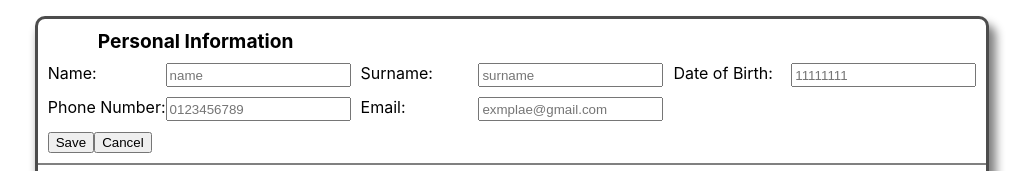
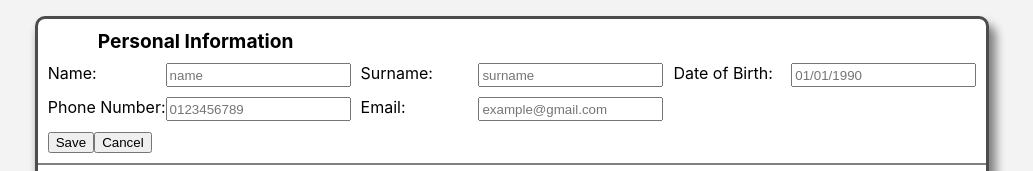
Before and after one commit to Saker07/ResumeBuilder, a React (Create React App) app: page / in a window 1280 px wide. Shown: the top 171 px of the page, without its empty margins (128-1161 px from the left). Built offline with nearby package versions, Linux system fonts and the light colour scheme.

Commit message:
Fix typos and change bgcolor

```diff
--- a/src/App.css
+++ b/src/App.css
@@ -3,6 +3,7 @@ body{
   flex-direction: column;
   display: flex;
   align-items: center;
+  background-color: #f3f3f3;
 }
 #root {
   min-width: 50%;
--- a/src/Personal.jsx
+++ b/src/Personal.jsx
@@ -36,13 +36,13 @@ class Personal extends Component{
                         <input id='surnameInput' placeholder='surname' data-key='surname' onChange={this.handleChange} value={info.surname } />
                     </label>
                     <label htmlFor='dateOfBirthInput' className="dateOfBirth"><span>Date of Birth: </span>
-                        <input id='dateOfBirthInput' placeholder='11111111' data-key='dateOfBirth' onChange={this.handleChange} value={info.dateOfBirth} />
+                        <input id='dateOfBirthInput' placeholder='01/01/1990' data-key='dateOfBirth' onChange={this.handleChange} value={info.dateOfBirth} />
                     </label>
                     <label htmlFor='phoneInput' className="phone"><span>Phone Number: </span>
                         <input id='phoneInput' placeholder='0123456789' data-key='phone' onChange={this.handleChange} value={info.phone} />
                     </label>
                     <label htmlFor='emailInput' className="email"><span>Email: </span>
-                        <input id='emailInput' placeholder='exmplae@gmail.com' data-key='email' onChange={this.handleChange} value={info.email} />
+                        <input id='emailInput' placeholder='example@gmail.com' data-key='email' onChange={this.handleChange} value={info.email} />
                     </label>
                     <div>
                         <input type="submit" value="Save" onClick={()=>{applyEditSection(sectionKey, info)}} className='save button'/>
```
